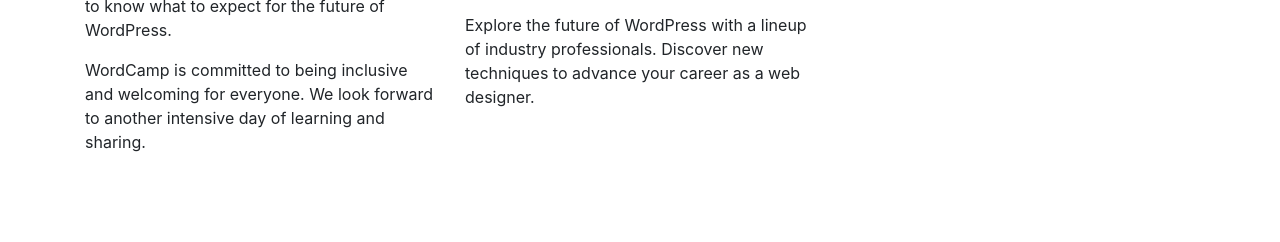
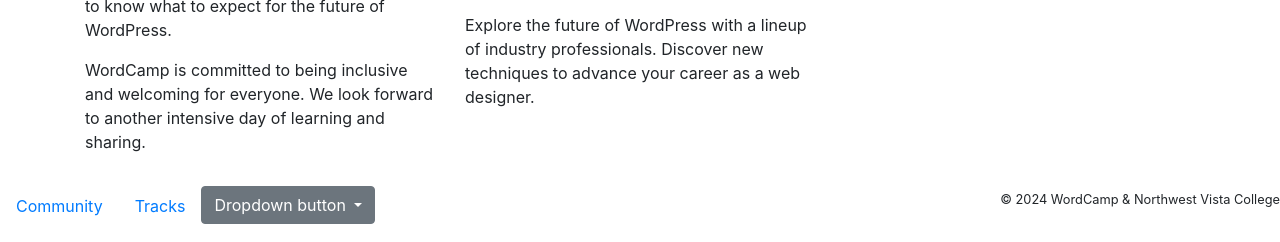
Before and after one commit to nathandotpsd/WordCamp-San-Antonio, a plain HTML site: page index.html in a window 1280 px wide. Shown: the part 1124-1366 px from the top of the page. Before the commit the page ends 1294 px from the top, so only its background shows below. Drawn offline with nearby package versions, Linux system fonts and the light colour scheme.

Commit message:
Update index.html
Footer with Inline Nav and Dropdown

```diff
--- a/index.html
+++ b/index.html
@@ -100,7 +100,35 @@
   </div>
   <!-- /about -->
 </div>
-
+<!-- footer -->
+  <div class="row py-3">
+    <div class="col-md-7">
+      <ul class="nav">
+        <li class="nav-item">
+          <a class="nav-link" href="#">Community</a>
+        </li>
+        <li class="nav-item">
+          <a class="nav-link" href="#">Tracks</a>
+        </li>
+        <li class="nav-item">
+          <div class="dropdown">
+            <button class="btn btn-secondary dropdown-toggle" type="button" id="dropdownMenuButton" data-toggle="dropdown" aria-haspopup="true" aria-expanded="false">
+              Dropdown button
+            </button>
+            <div class="dropdown-menu" aria-labelledby="dropdownMenuButton">
+              <a class="dropdown-item" href="#">Action</a>
+              <a class="dropdown-item" href="#">Another action</a>
+              <a class="dropdown-item" href="#">Something else here</a>
+            </div>
+          </div>
+        </li>
+      </ul>
+    </div>
+    <div class="col-md text-md-right">
+      <small>&copy; 2024 WordCamp &amp; Northwest Vista College</small>
+    </div>
+  </div>
+<!-- /footer -->
     <!-- Optional JavaScript -->
     <!-- jQuery first, then Popper.js, then Bootstrap JS -->
     <script src="https://code.jquery.com/jquery-3.3.1.slim.min.js" integrity="sha384-q8i/X+965DzO0rT7abK41JStQIAqVgRVzpbzo5smXKp4YfRvH+8abtTE1Pi6jizo" crossorigin="anonymous"></script>
```
